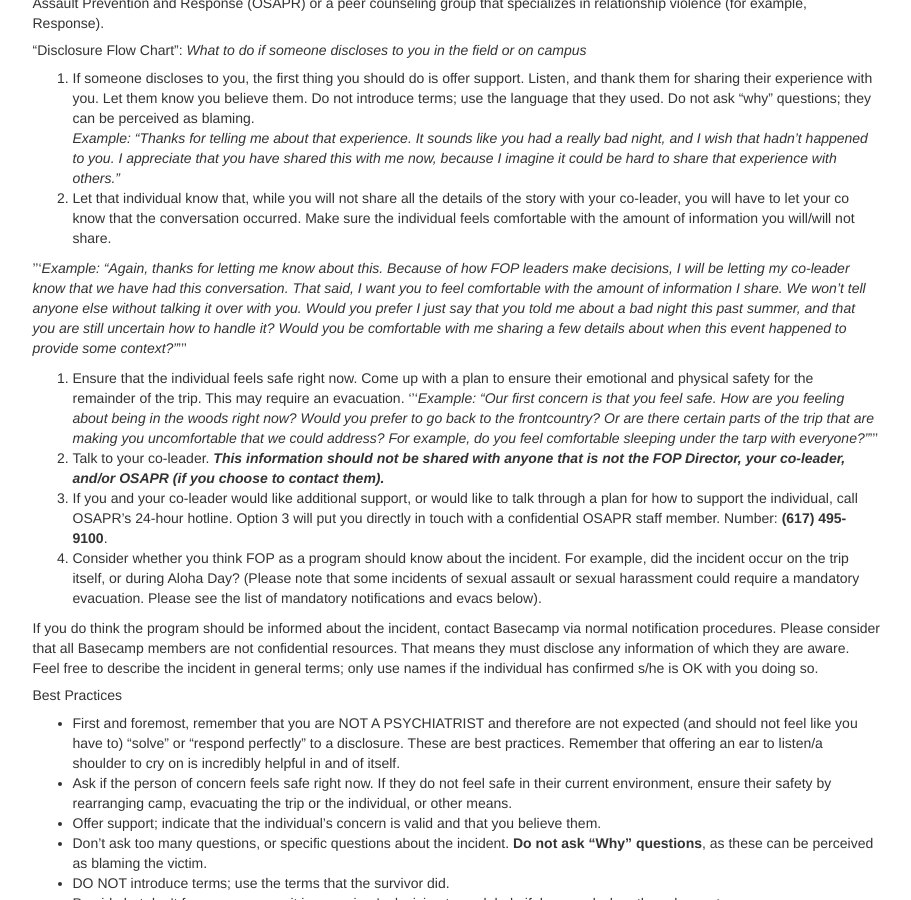
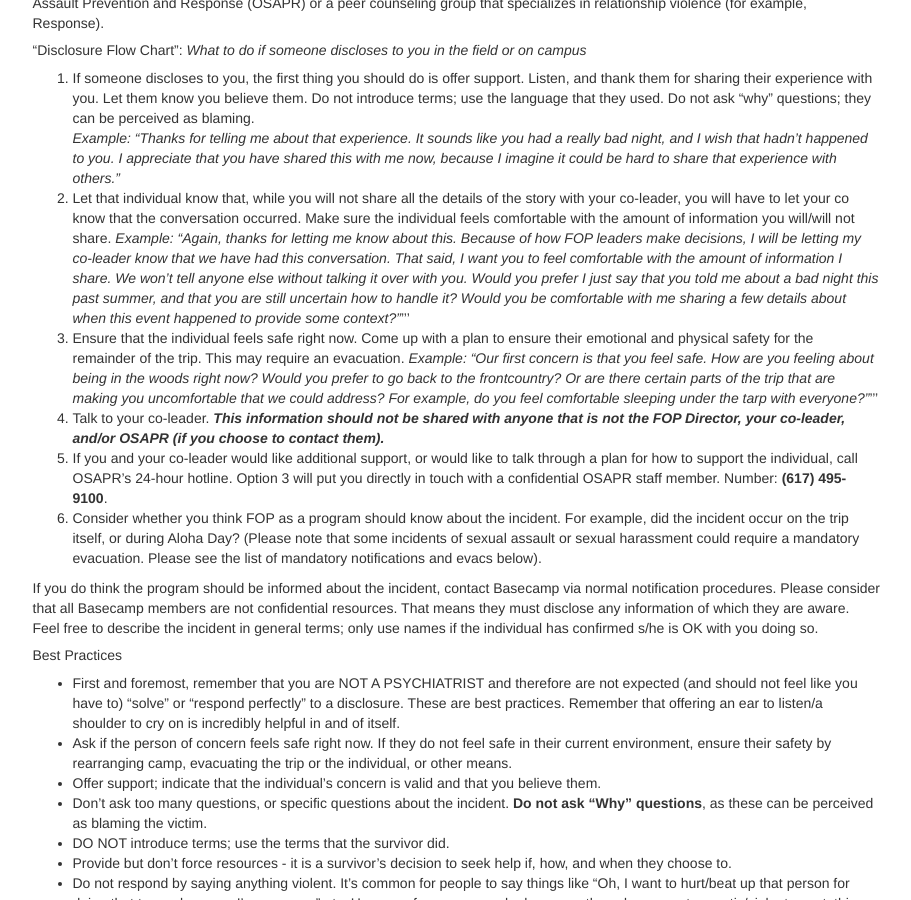
Before and after one commit to neo-project/global-blockchain-compliance-hub, a Jekyll site: the page built from _posts/1111-11-11-emergency-procedures.md, in a window 1280 px wide and 900 px high, scrolled down 2031 px. Shown: the whole window, without its empty margins (330-1241 px from the left). Built offline with Jekyll 4.4.1, drawn with Linux system fonts in a browser that asks for light colours; nearby versions of some CDN libraries; comment, search, counter and statistics services are not loaded.

```diff
--- a/_posts/1111-11-11-emergency-procedures.md
+++ b/_posts/1111-11-11-emergency-procedures.md
@@ -78,10 +78,9 @@ All members should always maintain visual contact with the rest of the group. Do
 1. If someone discloses to you, the first thing you should do is offer support. Listen, and thank them for sharing their experience with you. Let them know you believe them. Do not introduce terms; use the language that they used.  Do not ask “why” questions; they can be perceived as blaming.
 *Example: “Thanks for telling me about that experience.  It sounds like you had a really bad night, and I wish that hadn’t happened to you.  I appreciate that you have shared this with me now, because I imagine it could be hard to share that experience with others.”*
 2. Let that individual know that, while you will not share all the details of the story with your co-leader, you will have to let your co know that the conversation occurred. Make sure the individual feels comfortable with the amount of information you will/will not share.
-
-'''*Example: “Again, thanks for letting me know about this. Because of how FOP leaders make decisions, I will be letting my co-leader know that we have had this conversation.  That said, I want you to feel comfortable with the amount of information I share. We won’t tell anyone else without talking it over with you.  Would you prefer I just say that you told me about a bad night this past summer, and that you are still uncertain how to handle it? Would you be comfortable with me sharing a few details about when this event happened to provide some context?”*'''
+*Example: “Again, thanks for letting me know about this. Because of how FOP leaders make decisions, I will be letting my co-leader know that we have had this conversation.  That said, I want you to feel comfortable with the amount of information I share. We won’t tell anyone else without talking it over with you.  Would you prefer I just say that you told me about a bad night this past summer, and that you are still uncertain how to handle it? Would you be comfortable with me sharing a few details about when this event happened to provide some context?”*'''
 3. Ensure that the individual feels safe right now.  Come up with a plan to ensure their emotional and physical safety for the remainder of the trip.  This may require an evacuation.
-'''*Example: “Our first concern is that you feel safe.  How are you feeling about being in the woods right now? Would you prefer to go back to the frontcountry? Or are there certain parts of the trip that are making you uncomfortable that we could address?  For example, do you feel comfortable sleeping under the tarp with everyone?”*'''
+*Example: “Our first concern is that you feel safe.  How are you feeling about being in the woods right now? Would you prefer to go back to the frontcountry? Or are there certain parts of the trip that are making you uncomfortable that we could address?  For example, do you feel comfortable sleeping under the tarp with everyone?”*'''
 4. Talk to your co-leader. ***This information should not be shared with anyone that is not the FOP Director, your co-leader, and/or OSAPR (if you choose to contact them).***
 5. If you and your co-leader would like additional support, or would like to talk through a plan for how to support the individual, call OSAPR’s 24-hour hotline.  Option 3 will put you directly in touch with a confidential OSAPR staff member. Number: **(617) 495-9100**.
 6. Consider whether you think FOP as a program should know about the incident.  For example, did the incident occur on the trip itself, or during Aloha Day?  (Please note that some incidents of sexual assault or sexual harassment could require a mandatory evacuation. Please see the list of mandatory notifications and evacs below).
```
